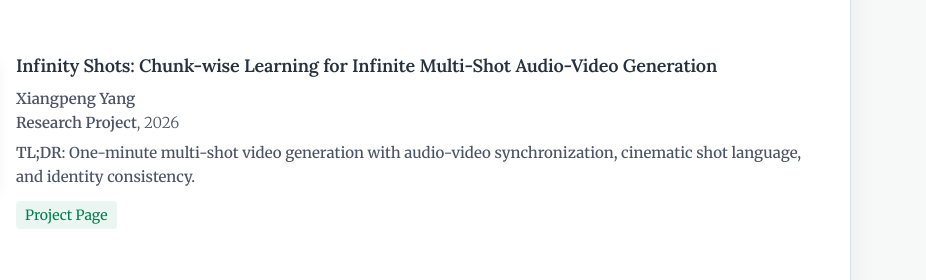
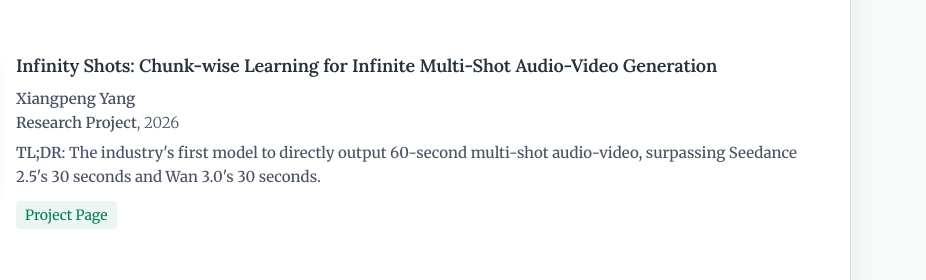
Before and after one commit to xiangpengyang/xiangpengyang.github.io, a plain HTML site: page index.html in a window 1280 px wide. Shown: the part 1151-1431 px from the top of the page, 354-1280 px from the left. Drawn offline with Linux system fonts and the light colour scheme; a script that the page names is missing.

Commit message:
Restore research summary from before homepage redesign

```diff
--- a/index.html
+++ b/index.html
@@ -129,7 +129,7 @@
               <div class="pub-title">Infinity Shots: Chunk-wise Learning for Infinite Multi-Shot Audio-Video Generation</div>
               <div class="meta"><strong>Xiangpeng Yang</strong></div>
               <div class="meta" style="margin-bottom: 6px;"><strong>Research Project</strong>, 2026</div>
-              <div class="meta" style="margin-bottom: 12px; font-weight: 500;"><strong>TL;DR</strong>: One-minute multi-shot video generation with audio-video synchronization, cinematic shot language, and identity consistency.</div>
+              <div class="meta" style="margin-bottom: 12px; font-weight: 500;"><strong>TL;DR</strong>: The industry's first model to directly output 60-second multi-shot audio-video, surpassing Seedance 2.5's 30 seconds and Wan 3.0's 30 seconds.</div>
               <div class="pub-links">
                 <a href="https://infinity-shots.github.io/" target="_blank" rel="noopener noreferrer">Project Page</a>
               </div>
```
